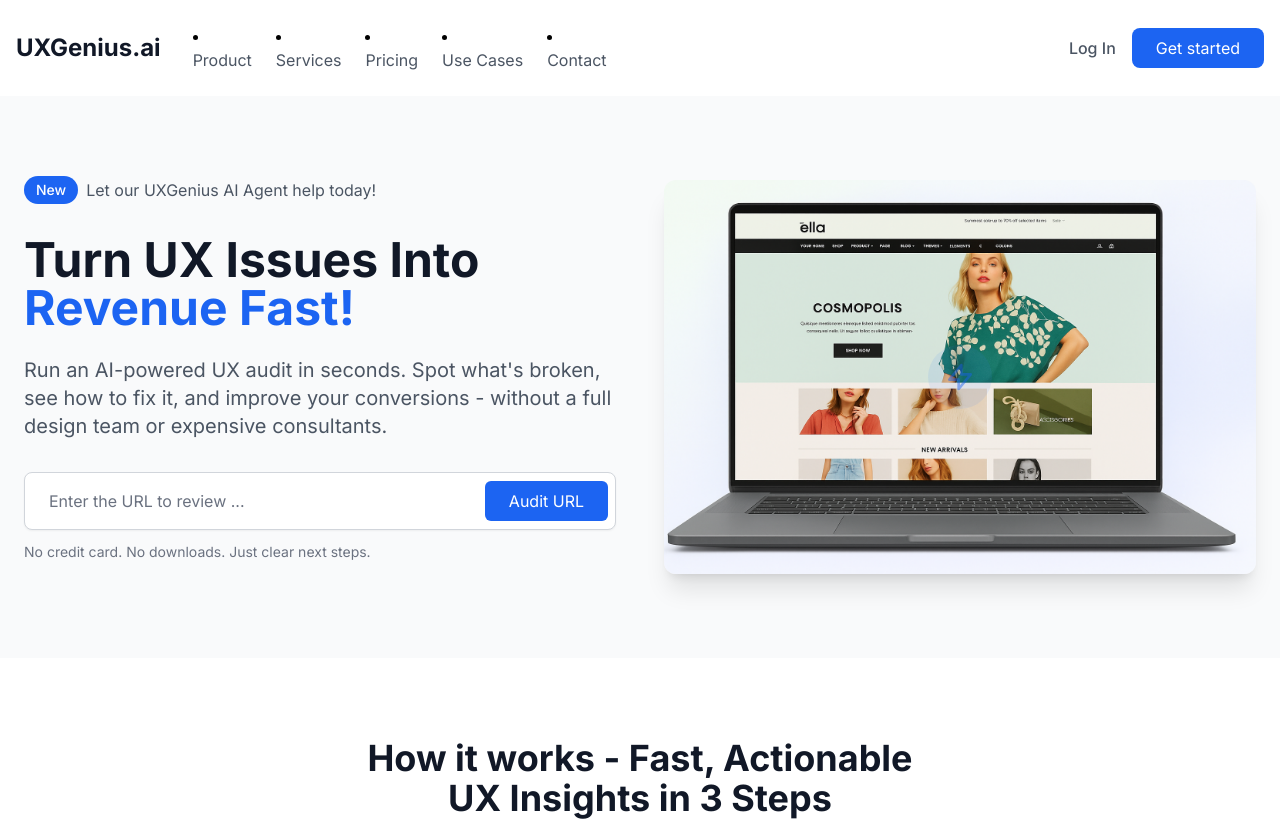
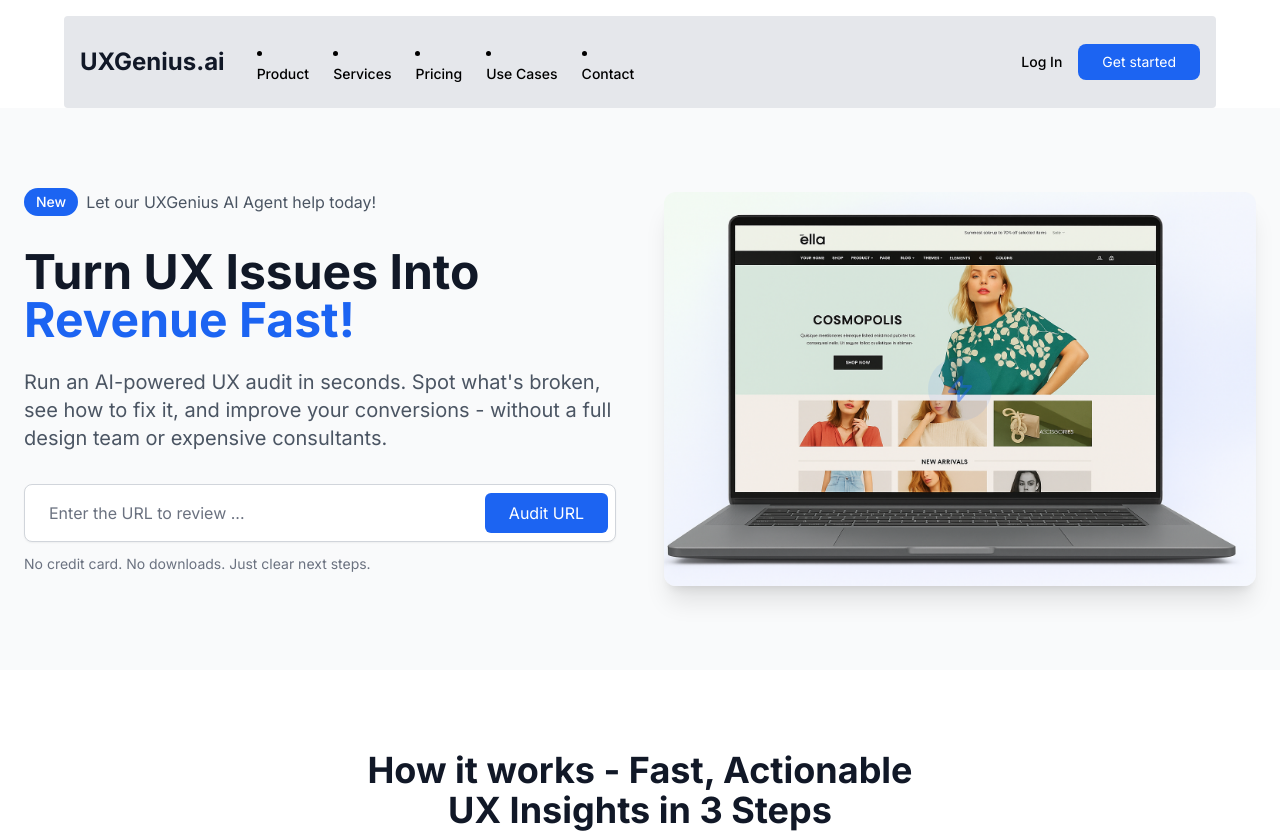
Before and after one commit to cal250/uxgenius_ai, a Next.js app in the folder uxgenius-frontend/: page / in a window 1280 px wide. Shown: the top 833 px of the page. Built offline with nearby package versions, Linux system fonts and the light colour scheme.

Commit message:
feat: Made input and button full width on mobile Added focus states with ring effect Improved button padding and font weight Better vertical spacing between elements

```diff
--- a/uxgenius-frontend/src/app/components/common/Navbar.tsx
+++ b/uxgenius-frontend/src/app/components/common/Navbar.tsx
@@ -4,7 +4,13 @@
 
 export default function Header() {
   return (
-    <Navbar fluid rounded className="max-w-7xl mx-auto px-4 py-4 md:py-6">
+    <>
+      <style jsx global>{`
+        .flowbite-navbar-link::before {
+          display: none !important;
+        }
+      `}</style>
+      <Navbar fluid rounded className="w-[90%] mx-auto px-4 py-4 md:py-6 bg-gray-200 mt-4">
         <div className="flex items-center gap-8">
           <Navbar.Brand href="/">
             <span className="text-xl md:text-2xl font-bold text-gray-900">UXGenius.ai</span>
@@ -12,19 +18,19 @@
 
           {/* Desktop Navigation Links */}
           <div className="hidden md:flex items-center gap-6">
-          <Navbar.Link href="/product" className="text-gray-600 hover:text-gray-900 text-base">
+            <Navbar.Link href="/product" className="text-black hover:text-gray-900 text-sm no-underline font-medium flowbite-navbar-link">
               Product
             </Navbar.Link>
-          <Navbar.Link href="/services" className="text-gray-600 hover:text-gray-900 text-base">
+            <Navbar.Link href="/services" className="text-black hover:text-gray-900 text-sm no-underline font-medium flowbite-navbar-link">
               Services
             </Navbar.Link>
-          <Navbar.Link href="/pricing" className="text-gray-600 hover:text-gray-900 text-base">
+            <Navbar.Link href="/pricing" className="text-black hover:text-gray-900 text-sm no-underline font-medium flowbite-navbar-link">
               Pricing
             </Navbar.Link>
-          <Navbar.Link href="/use-case" className="text-gray-600 hover:text-gray-900 text-base">
+            <Navbar.Link href="/use-case" className="text-black hover:text-gray-900 text-sm no-underline font-medium flowbite-navbar-link">
               Use Cases
             </Navbar.Link>
-          <Navbar.Link href="/contact" className="text-gray-600 hover:text-gray-900 text-base">
+            <Navbar.Link href="/contact" className="text-black hover:text-gray-900 text-sm no-underline font-medium flowbite-navbar-link">
               Contact
             </Navbar.Link>
           </div>
@@ -32,10 +38,10 @@
 
         {/* Desktop Auth Buttons */}
         <div className="hidden md:flex items-center gap-4">
-        <button className="text-gray-600 hover:text-gray-900 font-medium text-base">
+          <button className="text-black hover:text-gray-900 font-medium text-sm">
             Log In
           </button>
-        <button className="bg-blue-600 text-white px-6 py-2 rounded-lg hover:bg-blue-700 text-base whitespace-nowrap">
+          <button className="bg-blue-600 text-white px-6 py-2 rounded-lg hover:bg-blue-700 text-sm whitespace-nowrap">
             Get started
           </button>
         </div>
@@ -47,30 +53,31 @@
 
         {/* Mobile Menu */}
         <Navbar.Collapse className="md:hidden">
-        <Navbar.Link href="/product" className="text-gray-600 hover:text-gray-900 text-base py-2">
+          <Navbar.Link href="/product" className="text-black hover:text-gray-900 text-sm py-2 no-underline font-medium flowbite-navbar-link">
             Product
           </Navbar.Link>
-        <Navbar.Link href="/services" className="text-gray-600 hover:text-gray-900 text-base py-2">
+          <Navbar.Link href="/services" className="text-black hover:text-gray-900 text-sm py-2 no-underline font-medium flowbite-navbar-link">
             Services
           </Navbar.Link>
-        <Navbar.Link href="/pricing" className="text-gray-600 hover:text-gray-900 text-base py-2">
+          <Navbar.Link href="/pricing" className="text-black hover:text-gray-900 text-sm py-2 no-underline font-medium flowbite-navbar-link">
             Pricing
           </Navbar.Link>
-        <Navbar.Link href="/use-case" className="text-gray-600 hover:text-gray-900 text-base py-2">
+          <Navbar.Link href="/use-case" className="text-black hover:text-gray-900 text-sm py-2 no-underline font-medium flowbite-navbar-link">
             Use Cases
           </Navbar.Link>
-        <Navbar.Link href="/contact" className="text-gray-600 hover:text-gray-900 text-base py-2">
+          <Navbar.Link href="/contact" className="text-black hover:text-gray-900 text-sm py-2 no-underline font-medium flowbite-navbar-link">
             Contact
           </Navbar.Link>
           <div className="flex flex-col gap-3 pt-4 border-t border-gray-200">
-          <button className="text-gray-600 hover:text-gray-900 font-medium text-base text-left">
+            <button className="text-black hover:text-gray-900 font-medium text-sm text-left">
               Log In
             </button>
-          <button className="bg-blue-600 text-white px-6 py-2 rounded-lg hover:bg-blue-700 text-base">
+            <button className="bg-blue-600 text-white px-6 py-2 rounded-lg hover:bg-blue-700 text-sm">
               Get started
             </button>
           </div>
         </Navbar.Collapse>
       </Navbar>
+    </>
   );
 }
--- a/uxgenius-frontend/src/app/components/landing/BadUXAnalogies.tsx
+++ b/uxgenius-frontend/src/app/components/landing/BadUXAnalogies.tsx
@@ -37,6 +37,8 @@
                     <h2 className="text-2xl sm:text-3xl md:text-4xl font-bold text-center mb-8 sm:mb-12 text-gray-900">
                          Our team has seen almost everything...
                     </h2>
+                    <p>Start free, run one audit, and spot what’s silently killing conversions.
+                    </p>
 
                     <div className="grid sm:grid-cols-2 lg:grid-cols-4 gap-4 sm:gap-6 md:gap-8">
                          {analogies.map((analogy, index) => (
```
Lines whose indentation alone changed are shown as unchanged.
